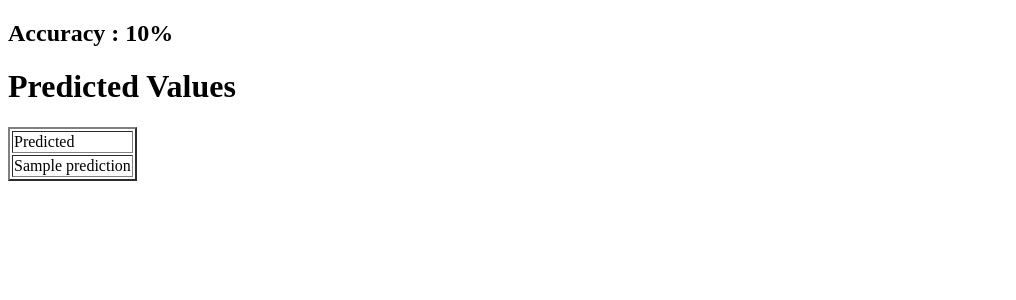
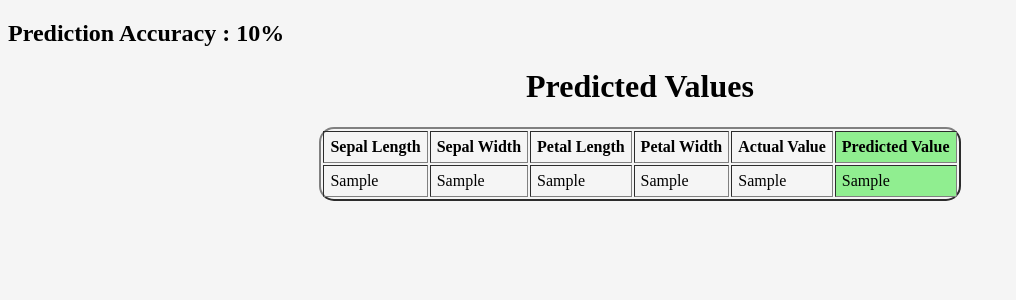
Before and after one commit to atmmtawa/Iris, a Django app: template classification/templates/classification/results.html in a window 1280 px wide. Shown: the top 300 px of the page, without its empty margins (0-1016 px from the left). Run offline with Django 4.2, Linux system fonts and the light colour scheme; the template is opened without the code that fills it: most values are stand-ins (such as "Sample title", 1, 10 or a date in 2020).

Commit message:
Enabled the page to display all results

```diff
--- a/classification/templates/classification/results.html
+++ b/classification/templates/classification/results.html
@@ -3,21 +3,45 @@
 <head>
     <meta charset="UTF-8">
     <title>ML Results</title>
+    <style>
+        body {
+            background: whitesmoke;
+        }
+        table {
+            border-radius: 15px;
+        }
+        thead {
+            font-weight: bolder;
+        }
+        td {
+            padding: 6px;
+        }
+    </style>
 </head>
 <body>
-    <h2>Accuracy : {{ accuracy_score }}%</h2>
-    <h1>Predicted Values</h1>
+    <h2>Prediction Accuracy : {{ accuracy_score }}%</h2>
+    <h1 style="text-align: center;">Predicted Values</h1>
 
-    <table border="2">
+    <table border="2" style="margin-left: auto; margin-right: auto;">
         <thead>
             <tr>
-                <td>Predicted</td>
+                <td>Sepal Length</td>
+                <td>Sepal Width</td>
+                <td>Petal Length</td>
+                <td>Petal Width</td>
+                <td>Actual Value</td>
+                <td style="background: lightgreen;">Predicted Value</td>
             </tr>
         </thead>
         <tbody>
             {% for prediction in values_predictions %}
                 <tr>
-                    <td>{{ prediction }}</td>
+                    <td>{{ prediction.0 }}</td>
+                    <td>{{ prediction.1 }}</td>
+                    <td>{{ prediction.2 }}</td>
+                    <td>{{ prediction.3 }}</td>
+                    <td>{{ prediction.4 }}</td>
+                    <td style="background: lightgreen;">{{ prediction.5 }}</td>
                 </tr>
             {% endfor %}
         </tbody>
```
Also changed, not shown: classification/views.py (+32 -30 lines).
